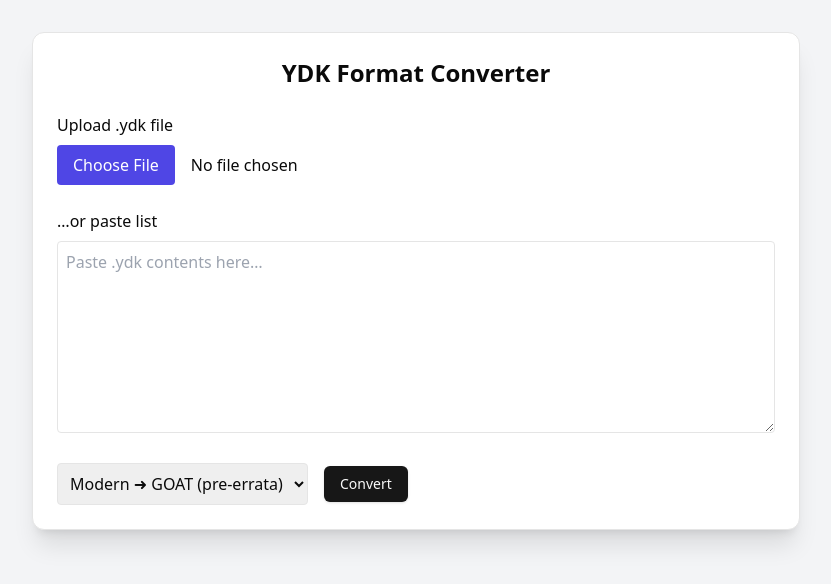
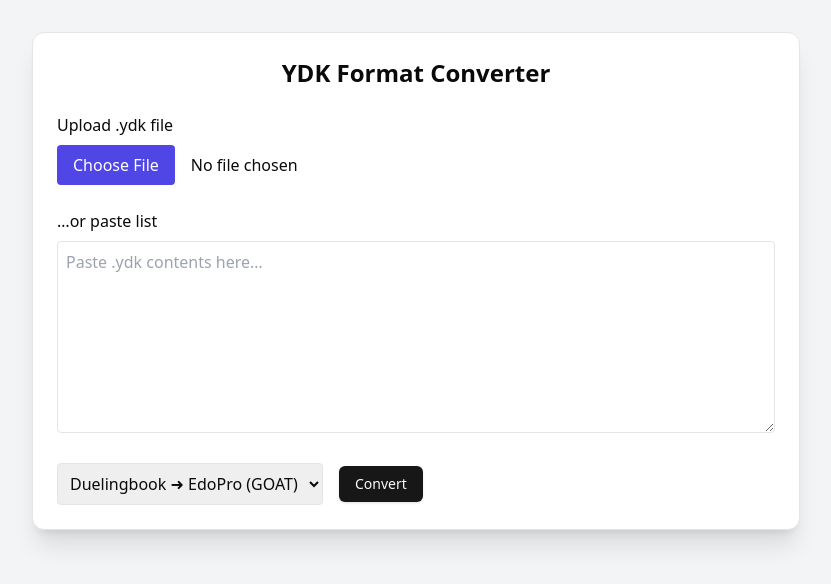
Before and after one commit to amcsi/goat_ydk_converter, a React (Vite) app: page / in a window 1280 px wide. Shown: the top 584 px of the page, without its empty margins (224-1055 px from the left). Built offline with nearby package versions, Linux system fonts and the light colour scheme.

Commit message:
Change labels for select dropdowns

```diff
--- a/src/YdkConverter.jsx
+++ b/src/YdkConverter.jsx
@@ -307,8 +307,8 @@
               onChange={(e) => setDirection(e.target.value)}
               className="p-2 border rounded w-full md:w-auto"
             >
-              <option value="modernToGoat">Modern ➜ GOAT (pre‑errata)</option>
-              <option value="goatToModern">GOAT ➜ Modern</option>
+              <option value="modernToGoat">Duelingbook ➜ EdoPro (GOAT)</option>
+              <option value="goatToModern">EdoPro (GOAT) ➜ Duelingbook</option>
             </select>
 
             <Button variant="default" onClick={convert} className="w-full md:w-auto">
```
